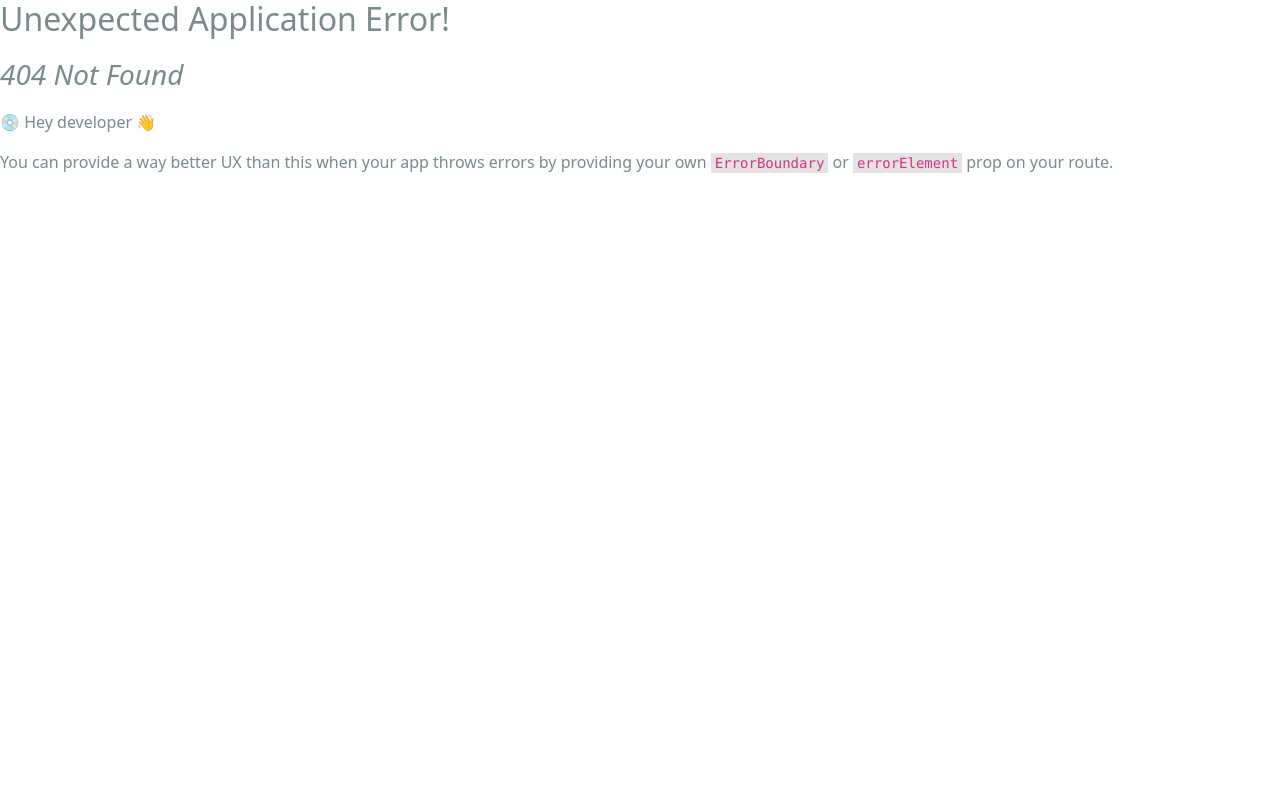
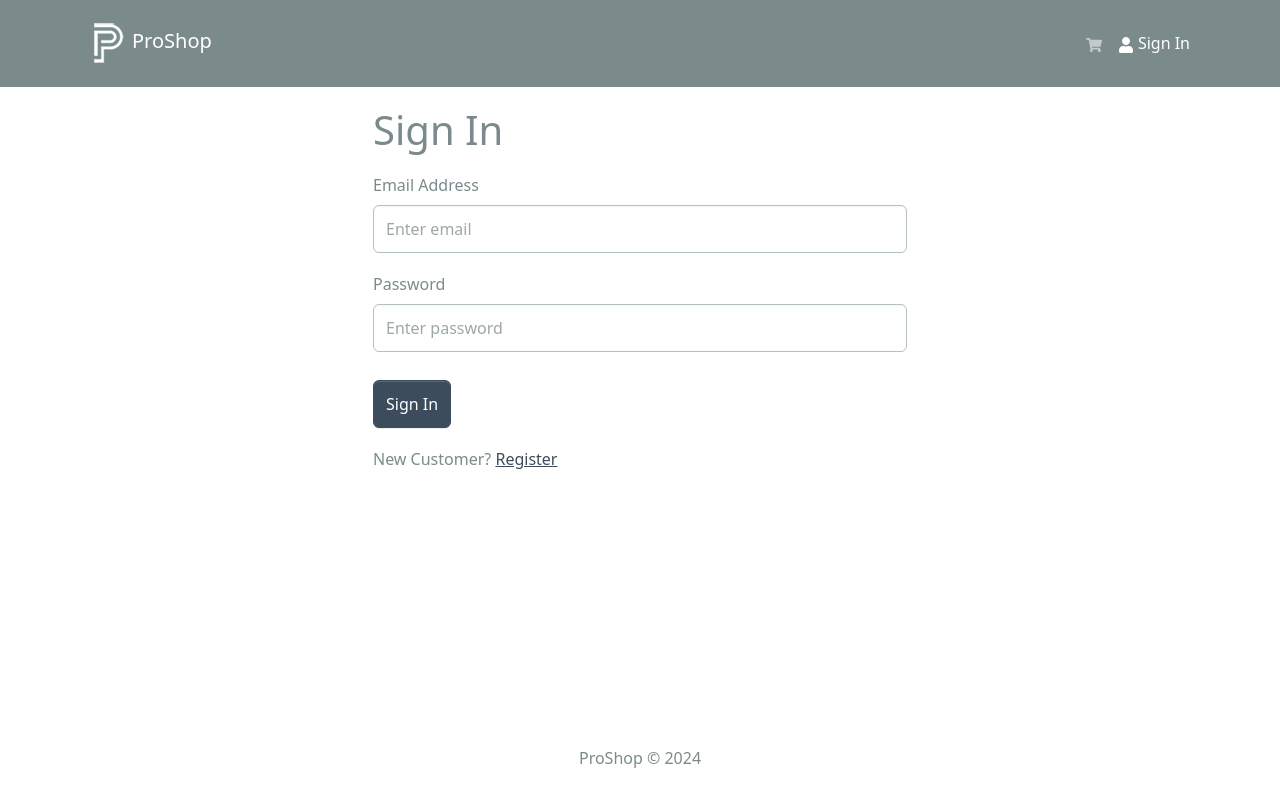
Before and after one commit to MehmetKaldirim/proshop, a React (Create React App) app in the folder frontend/: page /login in a window 1280 px wide. Before the commit this address had no page. Shown: the top 802 px of the page. Built offline with nearby package versions, Linux system fonts and the light colour scheme.

Commit message:
login work properly

```diff
--- a/frontend/package.json
+++ b/frontend/package.json
@@ -18,6 +18,7 @@
     "react-router-bootstrap": "^0.26.2",
     "react-router-dom": "^6.23.1",
     "react-scripts": "5.0.1",
+    "react-toastify": "^10.0.5",
     "web-vitals": "^2.1.4"
   },
   "scripts": {
--- a/frontend/src/App.js
+++ b/frontend/src/App.js
@@ -1,6 +1,8 @@
 import React from "react";
 import { Container } from "react-bootstrap";
 import { Outlet } from "react-router-dom";
+import { ToastContainer } from "react-toastify";
+import "react-toastify/dist/ReactToastify.css";
 import Header from "./components/Header";
 import Footer from "./components/Footer";
 
@@ -14,6 +16,7 @@
         </Container>
       </main>
       <Footer />
+      <ToastContainer />
     </>
   );
 };
--- a/frontend/src/components/FormContainer.jsx
+++ b/frontend/src/components/FormContainer.jsx
@@ -1,5 +1,5 @@
 import React from "react";
-import { Container, Row, Column } from "react-bootstrap";
+import { Container, Row, Col } from "react-bootstrap";
 
 const FormContainer = ({ children }) => {
   return (
--- a/frontend/src/components/Header.jsx
+++ b/frontend/src/components/Header.jsx
@@ -1,5 +1,5 @@
 import React from "react";
-import { Badge, Navbar, Nav, Container } from "react-bootstrap";
+import { Badge, Navbar, Nav, Container, NavDropdown } from "react-bootstrap";
 import { FaShoppingCart, FaUser } from "react-icons/fa";
 import { LinkContainer } from "react-router-bootstrap";
 import { useSelector } from "react-redux";
@@ -7,6 +7,11 @@
 
 const Header = () => {
   const { cartItems } = useSelector((state) => state.cart);
+  const { userInfo } = useSelector((state) => state.auth);
+
+  const logoutHandler = () => {
+    console.log("logout");
+  };
 
   return (
     <header>
@@ -32,12 +37,22 @@
                   )}
                 </Nav.Link>
               </LinkContainer>
-
-              <LinkContainer to="/login">
-                <Nav.Link>
-                  <FaUser /> Sign In
-                </Nav.Link>
-              </LinkContainer>
+              {userInfo ? (
+                <NavDropdown title={userInfo.name} id="username">
+                  <LinkContainer to="/profole">
+                    <NavDropdown.Item>Profile</NavDropdown.Item>
+                  </LinkContainer>
+                  <NavDropdown.Item onClick={logoutHandler}>
+                    Logout
+                  </NavDropdown.Item>
+                </NavDropdown>
+              ) : (
+                <LinkContainer to="/login">
+                  <Nav.Link>
+                    <FaUser /> Sign In
+                  </Nav.Link>
+                </LinkContainer>
+              )}
             </Nav>
           </Navbar.Collapse>
         </Container>
--- a/frontend/src/index.js
+++ b/frontend/src/index.js
@@ -16,6 +16,7 @@
 import HomeScreen from "./screens/HomeScreen";
 import ProductScreen from "./screens/ProductScreen";
 import CartScreen from "./screens/CardScreen";
+import LoginScreen from "./screens/LoginScreen";
 
 const router = createBrowserRouter(
   createRoutesFromElements(
@@ -23,6 +24,7 @@
       <Route index={true} path="/" element={<HomeScreen />} />
       <Route path="/product/:id" element={<ProductScreen />} />
       <Route path="/cart" element={<CartScreen />} />
+      <Route path="/login" element={<LoginScreen />} />
     </Route>
   )
 );
--- /dev/null
+++ b/frontend/src/screens/LoginScreen.jsx
@@ -0,0 +1,84 @@
+import { useState, useEffect } from "react";
+import { Link, useLocation, useNavigate } from "react-router-dom";
+import { Form, Button, Row, Col } from "react-bootstrap";
+import { useDispatch, useSelector } from "react-redux";
+import FormContainer from "../components/FormContainer";
+import Loader from "../components/Loader";
+import { useLoginMutation } from "../slices/userApiSlice";
+import { setCredentials } from "../slices/authSlice";
+import { toast } from "react-toastify";
+
+const LoginScreen = () => {
+  const [email, setEmail] = useState("");
+  const [password, setPassword] = useState("");
+
+  const dispatch = useDispatch();
+  const navigate = useNavigate();
+  const [login, { isLoading }] = useLoginMutation();
+  const { userInfo } = useSelector((state) => state.auth);
+
+  const { search } = useLocation();
+  const sp = new URLSearchParams(search);
+  const redirect = sp.get("redirect") || "/";
+
+  useEffect(() => {
+    if (userInfo) {
+      navigate(redirect);
+    }
+  }, [userInfo, redirect, navigate]);
+
+  const submitHandler = async (e) => {
+    e.preventDefault();
+    try {
+      const res = await login({ email, password }).unwrap();
+      dispatch(setCredentials({ ...res }));
+      navigate(redirect);
+    } catch (err) {
+      toast.error(err?.data?.message || err.error);
+    }
+  };
+  return (
+    <FormContainer>
+      <h1>Sign In</h1>
+      <Form onSubmit={submitHandler}>
+        <Form.Group controlId="email" className="my-3">
+          <Form.Label>Email Address</Form.Label>
+          <Form.Control
+            type="email"
+            placeholder="Enter email"
+            value={email}
+            onChange={(e) => setEmail(e.target.value)}
+          ></Form.Control>
+        </Form.Group>
+        <Form.Group controlId="password" className="my-3">
+          <Form.Label>Password </Form.Label>
+          <Form.Control
+            type="password"
+            placeholder="Enter password"
+            value={password}
+            onChange={(e) => setPassword(e.target.value)}
+          ></Form.Control>
+        </Form.Group>
+        <Button
+          type="submit"
+          variant="primary"
+          className="mt-2"
+          disabled={isLoading}
+        >
+          Sign In
+        </Button>
+        {isLoading && <Loader />}
+      </Form>
+      <Row className="py-3">
+        <Col>
+          New Customer?{" "}
+          <Link to={redirect ? `/register?redirect=${redirect}` : "/register"}>
+            Register
+          </Link>
+        </Col>
+      </Row>
+    </FormContainer>
+  );
+};
+
+export default LoginScreen;
--- a/frontend/src/slices/userApiSlice.js
+++ b/frontend/src/slices/userApiSlice.js
@@ -5,7 +5,7 @@
   endpoints: (builder) => ({
     login: builder.mutation({
       query: (data) => ({
-        url: USERS_URL,
+        url: `${USERS_URL}/auth`,
         method: "POST",
         body: data,
       }),
```
Also changed, not shown: 1 other file (tests, documents, lock files or other folders).
